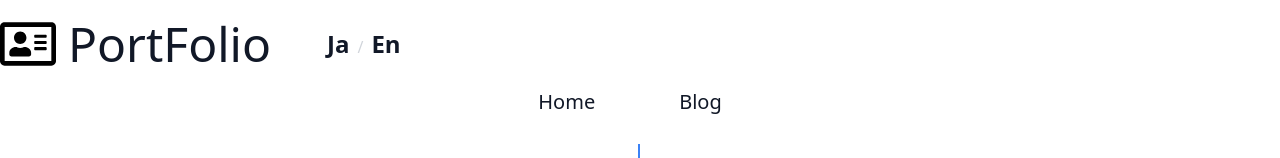
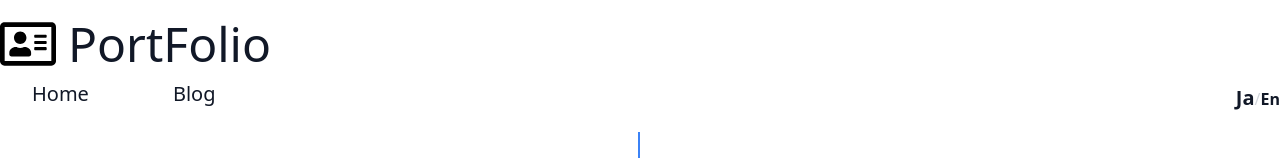
Before and after one commit to RYOTAN9688/blogsite, a Next.js app: page / in a window 1280 px wide. Shown: the top 158 px of the page. Built offline with nearby package versions, Linux system fonts and the light colour scheme.

Commit message:
style fixed

```diff
--- a/src/components/Header.tsx
+++ b/src/components/Header.tsx
@@ -21,20 +21,9 @@ export const Header = () => {
                 </svg>
               </a>
             </Link>
-            <div className='flex items-center space-x-14'>
             <span className='ml-3 text-5xl text-gray-900 mb-2 md:mb-0 title-font font-medium  '>
               PortFolio
             </span>
-              <nav>
-                <Link href='/' locale='ja'>
-                  <a className='text-2xl text-gray-900 hover:text-blue-500 mr-2 font-bold'>Ja</a>
-                </Link>
-                /
-                <Link href='/en' locale='en'>
-                  <a className='text-2xl text-gray-900 hover:text-blue-500 ml-2 font-bold'>En</a>
-                </Link>
-              </nav>
-            </div>
           </div>
           <div>
             <button className='px-5 md:hidden' onClick={memuFunction}>
@@ -60,7 +49,13 @@ export const Header = () => {
             </button>
           </div>
         </div>
-        <nav className={`${isOpen ? 'flex flex-col' : 'hidden md:flex justify-center'}`}>
+        <nav>
+          <div
+            className={`${
+              isOpen ? 'flex justify-between items-center mr-3' : 'hidden md:flex justify-between  '
+            }`}
+          >
+            <div>
               <Link href='/'>
                 <a className='mr-5 text-gray-900 hover:text-blue-500  hover:underline text-xl py-2 px-8'>
                   Home
@@ -71,6 +66,17 @@ export const Header = () => {
                   Blog
                 </a>
               </Link>
+            </div>
+            <nav className=' md:pt-1'>
+              <Link href='/' locale='ja'>
+                <a className='text-xl text-gray-900 hover:text-blue-500  font-bold'>Ja</a>
+              </Link>
+              /
+              <Link href='/en' locale='en'>
+                <a className='text-xxl text-gray-900 hover:text-blue-500  font-bold'>En</a>
+              </Link>
+            </nav>
+          </div>
         </nav>
       </header>
     </>
```
Lines whose indentation alone changed are shown as unchanged.
